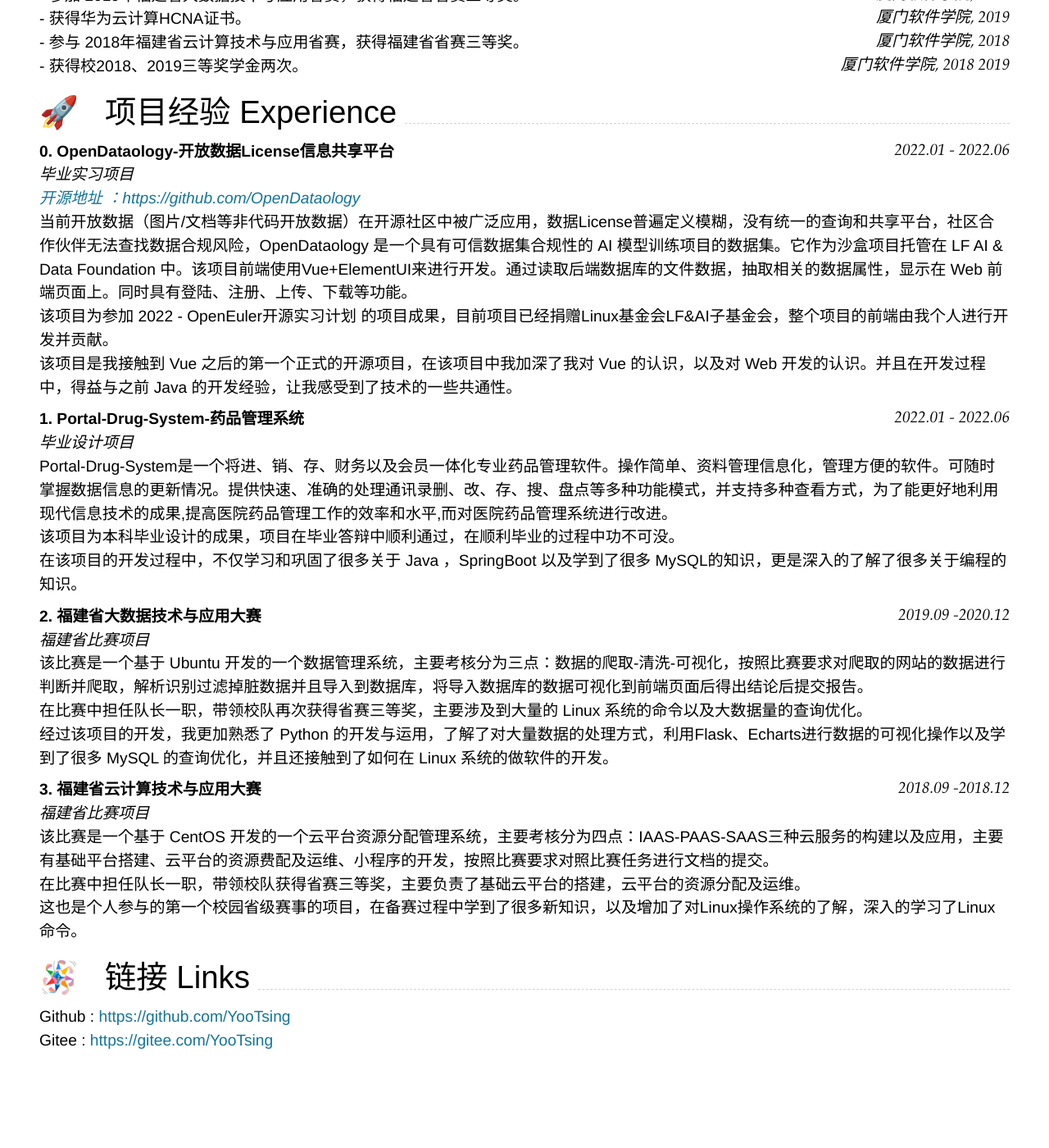
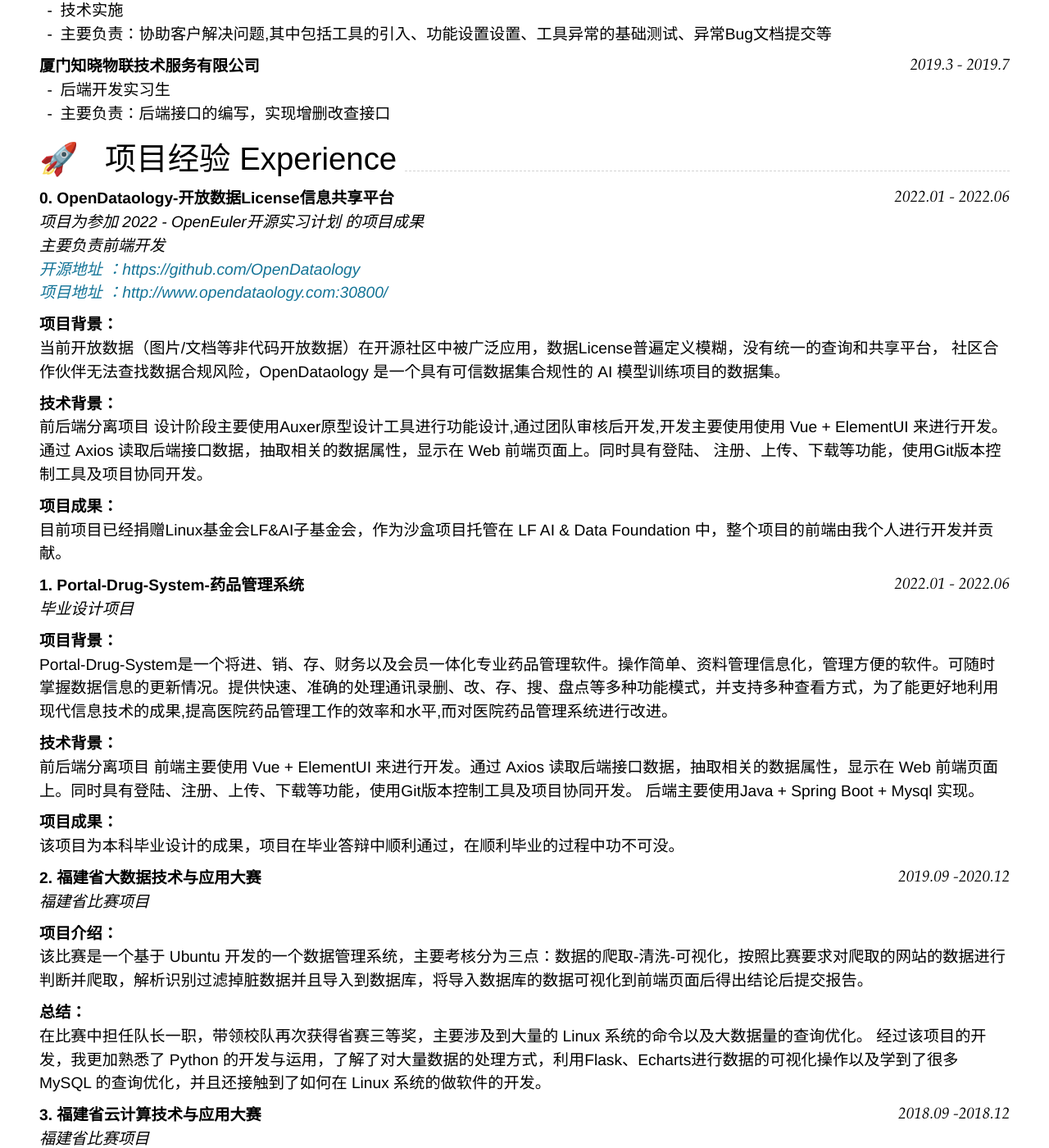
Before and after one commit to HuaQLII/nimo-markdown-ls, a Jekyll site: the page built from index.md, in a window 1280 px wide and 1400 px high, scrolled down 1111 px. Shown: the whole window at 82% size. Built offline with Jekyll 4.4.1, drawn with Linux system fonts in a browser that asks for light colours; nearby versions of some CDN libraries; before the commit the page ends 2442 px from its top, so only the background shows below that; some of the changed text lies outside the part shown.

Commit message:
2023.03.03

````diff
--- a/_includes/cv-contact.html
+++ b/_includes/cv-contact.html
@@ -1,3 +1,43 @@
+<!-- <div id="contact-info">
+
+    {% if page.homepage %}
+    <i class="" style="margin-left:1em"></i>
+    <i style="margin-left:0.5em;"> {{ page.homepage.text }}</i>
+    {% endif %}
+
+    {% if page.phone %}
+    <i class="" style="margin-left:1em"></i>
+    <i style="margin-left:0.5em;">{{ page.phone.text }}</i>
+    {% endif %}
+
+    {% if page.email %}
+    <i class="" style="margin-left:1em"></i>
+    <i style="margin-left:0.5em;">{{ page.email.text }}</i>
+    {% endif %}
+<br>
+    {% if page.school %}
+    <i class="" style="margin-left:0em"></i>
+    <i style="margin-left:0.5em;">{{ page.school.text }}</i>
+    {% endif %}
+
+    {% if page.age %}
+    <i class="" style="margin-left:1em"></i>
+    <i style="margin-left:0.5em;">{{ page.age.text }}</i>
+    {% endif %}
+
+    {% if page.idea %}
+    <i class="" style="margin-left:1em"></i>
+    <i style="margin-left:5.5em;">{{ page.idea.text }}</i>
+    {% endif %} -->
+  <!-- {% if page.age %}
+    <i class="fi-people" style="margin-left:1em"></i>
+    {{ page.age }}
+    {% endif %}  -->
+
+
+
+
+
 <div id="contact-info">
 
     {% if page.homepage %}
@@ -12,7 +52,7 @@
 
     {% if page.phone %}
     <i class="fi-telephone" style="margin-left:1em"></i>
-    {{ page.phone }}
+    <a href="{{page.phone.url }}" style="margin-left:0.5em">{{ page.phone.text }}</a>
     {% endif %}
 
 </div>
--- a/index.md
+++ b/index.md
@@ -1,16 +1,27 @@
 ---
 layout: cv
-title: 刘松 || YooTsing
+title: 刘松 || Lauson
 email:
-  url: mailto:liusong.main@gmail.com
-  text: liusong.main@gmail.com
+    url: mailto:im.lauson@gmail.com
+    text: 邮箱：im.lauson@gmail.com
+
 # homepage:
-#   url: https://www.skyzc.top
-#   text: https://www.skyzc.top
-phone: 18150385865
+
+#     # url: https://www.Yootsing.top
+
+#     text: 籍贯：山东菏泽
+
+phone:
+    text: 电话：18150385865
+# age:
+#     text: 年龄：24
+# school:
+#     text: 专业：软件工程
+# idea:
+#     text: 求职意向：前端开发
 ---
 
-# I'm 刘松
+# 🎏&nbsp; I'm 刘松
 
 <!--
 include contact information from the front matter
@@ -23,45 +34,14 @@ Supported arguments:
 
 {% include cv-contact.html %}
 
-## ✨&nbsp; 专业技能 Skill points
+## 🚣&nbsp; 专业技能 Skill Points
 
-1. 理解面向对象编程，熟练Java 编程语言。
-2. 独立搭建过项目的系统框架，熟悉SpringBoot 开发框架及其应用。
-3. 熟悉关系型数据库MySQL原理。
-4. 熟练掌握前端主流框架 Vue，熟练掌握 Vue+ElementUI 开发。
-5. 熟悉 Linux 操作系统，能够在其上进行开发部署项目。
-6. 熟悉 Git 版本控制工具及协同开发。
-7. 了解 python 语言及简单可视化设计，能够 Flask 的进行开发。
-
-
-
-## 💼&nbsp; 实习经历  Internship
-
-### **中国科学院软件研究所** `2022.1 - 2022.6`
-
-```
-福州，福建
-```
-
-- openEuler开源社区研发实习⽣（华为MindSpore项目组）
-
-### **厦门快商通科技股份有限公司** `2020.6 - 2020.9`
-
-```
-厦门，福建
-```
-
-- 技术实施
-
-### **厦门知晓物联技术服务有限公司** `2019.3 - 2019.7`
-
-```
-厦门，福建
-```
-
-- 后端开发实习生
-
-
+1. 熟悉Html、CSS、DIV + CSS布局以及Js基础知识。
+2. 熟悉 Vue、ElementUI的使用,有使用Vue + ElementUI + Axios + Git 开发经验。
+3. 熟悉 Linux 操作系统常用命令，能够在其上进行环境搭建项目部署。
+4. 熟练使用版本控制工具Git、快速原型设计工具Axure、接口测试工具Postman、前端构建工具 Webpack。
+5. 熟悉关系型数据库 MySQL 的基本使用。
+6. 了解面向对象编程，Java 编程语言，Spring SpringMVC Mybatis SpringBoot 开发框架。
 
 ## 🎓&nbsp; 教育经历  Education
 
@@ -70,93 +50,135 @@ Supported arguments:
 ```
 福州，福建
 ```
-
 - 软件工程
 
-<!-- ### **厦门知晓物联技术服务有限公司** `2019.3 - 2019.10`
+### **厦门软件学院**  `（全日制专科） 2017.9 - 2020.6`
 
 ```
 厦门，福建
 ```
+- 云计算技术与应用
 
-- Java 后端开发实习生 -->
+## 🏅&nbsp; 荣誉和奖励 Honor & Award
 
-### **厦门软件学院** `（全日制专科） 2017.9 - 2020.6`
+\- 参加 2022 openEuler 高校开发者实习，获得中国科学院软件研究所实习证书。<br>
+
+<!-- \- 获得华为云计算HCAI证书。<br> -->
+
+\- 参加 2019年福建省大数据技术与应用省赛，获得福建省省赛三等奖。<br>
+
+<!-- \- 获得华为云计算HCNA证书。 <br> -->
+
+\- 参与 2018年福建省云计算技术与应用省赛，获得福建省省赛三等奖。 <br>
+
+\- 获得校2017、2018、2019厦门软件学院三等奖学金三次。  <br>
+
+## 💼&nbsp; 实习经历  Internship
+
+### **中国科学院软件研究所** `2022.1 - 2022.6`
 
 ```
-厦门，福建
 ```
 
-- 云计算技术与应用
+- openEuler开源社区研发实习⽣
+- 主要负责：项目前端设计与开发、开源审核材料的整理 、API文档的编写
+- 主要使用：Vue + ElementUI + Axios + Git
+- 原型设计：Auxer
 
-##  🏅&nbsp; 荣誉和奖励 Honor & Award
+### **厦门快商通科技股份有限公司** `2020.6 - 2020.9`
 
-\- 参加 2022 openEuler 高校开发者实习，获得中国科学院软件研究所实习证书。 `福州大学至诚学院, 2022` <br>
+```
+```
 
-\- 获得华为云计算HCAI证书。 `厦门软件学院, 2020` <br>
+- 技术实施
+- 主要负责：协助客户解决问题,其中包括工具的引入、功能设置设置、工具异常的基础测试、异常Bug文档提交等
 
-\- 参加 2019年福建省大数据技术与应用省赛，获得福建省省赛三等奖。`厦门软件学院, 2019` <br>
+### **厦门知晓物联技术服务有限公司** `2019.3 - 2019.7`
 
-\- 获得华为云计算HCNA证书。 `厦门软件学院, 2019` <br>
+```
+```
 
-\- 参与 2018年福建省云计算技术与应用省赛，获得福建省省赛三等奖。`厦门软件学院, 2018` <br>
+- 后端开发实习生
+- 主要负责：后端接口的编写，实现增删改查接口
 
-\- 获得校2018、2019三等奖学金两次。 `厦门软件学院, 2018 2019` <br>
 
 ## 🚀 &nbsp; 项目经验 Experience
 
 ### **0. OpenDataology-开放数据License信息共享平台** `2022.01 - 2022.06`
 
-_毕业实习项目_<br>
+_项目为参加 2022 - OpenEuler开源实习计划 的项目成果_<br>
+_主要负责前端开发_<br>
 
 _[开源地址 ：https://github.com/OpenDataology](https://github.com/OpenDataology)_<br>
+_[项目地址 ：http://www.opendataology.com:30800/](http://www.opendataology.com:30800/)_<br>
 
-当前开放数据（图片/文档等非代码开放数据）在开源社区中被广泛应用，数据License普遍定义模糊，没有统一的查询和共享平台，社区合作伙伴无法查找数据合规风险，OpenDataology 是一个具有可信数据集合规性的 AI 模型训练项目的数据集。它作为沙盒项目托管在 LF AI & Data Foundation 中。该项目前端使用Vue+ElementUI来进行开发。通过读取后端数据库的文件数据，抽取相关的数据属性，显示在 Web 前端页面上。同时具有登陆、注册、上传、下载等功能。
+### **项目背景：**
 
-该项目为参加 2022 - OpenEuler开源实习计划 的项目成果，目前项目已经捐赠Linux基金会LF&AI子基金会，整个项目的前端由我个人进行开发并贡献。
+当前开放数据（图片/文档等非代码开放数据）在开源社区中被广泛应用，数据License普遍定义模糊，没有统一的查询和共享平台，
+社区合作伙伴无法查找数据合规风险，OpenDataology 是一个具有可信数据集合规性的 AI 模型训练项目的数据集。
+### **技术背景：**
+前后端分离项目
+设计阶段主要使用Auxer原型设计工具进行功能设计,通过团队审核后开发,开发主要使用使用 Vue + ElementUI 来进行开发。通过 Axios 读取后端接口数据，抽取相关的数据属性，显示在 Web 前端页面上。同时具有登陆、
+注册、上传、下载等功能，使用Git版本控制工具及项目协同开发。
 
-该项目是我接触到 Vue 之后的第一个正式的开源项目，在该项目中我加深了我对 Vue 的认识，以及对 Web 开发的认识。并且在开发过程中，得益与之前 Java 的开发经验，让我感受到了技术的一些共通性。
+### **项目成果：**
 
-<div style="page-break-after:always"></div>
+目前项目已经捐赠Linux基金会LF&AI子基金会，作为沙盒项目托管在 LF AI & Data Foundation 中，整个项目的前端由我个人进行开发并贡献。
+<!-- <div style="page-break-after:always"></div> -->
 
 ### **1. Portal-Drug-System-药品管理系统** `2022.01 - 2022.06`
 
 _毕业设计项目_<br>
 
+### **项目背景：**
+
 Portal-Drug-System是一个将进、销、存、财务以及会员一体化专业药品管理软件。操作简单、资料管理信息化，管理方便的软件。可随时掌握数据信息的更新情况。提供快速、准确的处理通讯录删、改、存、搜、盘点等多种功能模式，并支持多种查看方式，为了能更好地利用现代信息技术的成果,提高医院药品管理工作的效率和水平,而对医院药品管理系统进行改进。
 
+### **技术背景：**
+前后端分离项目
+前端主要使用 Vue + ElementUI 来进行开发。通过 Axios 读取后端接口数据，抽取相关的数据属性，显示在 Web 前端页面上。同时具有登陆、注册、上传、下载等功能，使用Git版本控制工具及项目协同开发。
+后端主要使用Java + Spring Boot + Mysql 实现。
+
+### **项目成果：**
 该项目为本科毕业设计的成果，项目在毕业答辩中顺利通过，在顺利毕业的过程中功不可没。
 
-在该项目的开发过程中，不仅学习和巩固了很多关于 Java ，SpringBoot 以及学到了很多 MySQL的知识，更是深入的了解了很多关于编程的知识。
 
 ### **2. 福建省大数据技术与应用大赛** `2019.09 -2020.12`
 
 _福建省比赛项目_<br>
 
-该比赛是一个基于 Ubuntu 开发的一个数据管理系统，主要考核分为三点：数据的爬取-清洗-可视化，按照比赛要求对爬取的网站的数据进行判断并爬取，解析识别过滤掉脏数据并且导入到数据库，将导入数据库的数据可视化到前端页面后得出结论后提交报告。
+### **项目介绍：**
 
-在比赛中担任队长一职，带领校队再次获得省赛三等奖，主要涉及到大量的 Linux 系统的命令以及大数据量的查询优化。
+该比赛是一个基于 Ubuntu
+开发的一个数据管理系统，主要考核分为三点：数据的爬取-清洗-可视化，按照比赛要求对爬取的网站的数据进行判断并爬取，解析识别过滤掉脏数据并且导入到数据库，将导入数据库的数据可视化到前端页面后得出结论后提交报告。
 
-经过该项目的开发，我更加熟悉了 Python 的开发与运用，了解了对大量数据的处理方式，利用Flask、Echarts进行数据的可视化操作以及学到了很多 MySQL 的查询优化，并且还接触到了如何在 Linux 系统的做软件的开发。
+### **总结：**
+
+在比赛中担任队长一职，带领校队再次获得省赛三等奖，主要涉及到大量的 Linux 系统的命令以及大数据量的查询优化。 经过该项目的开发，我更加熟悉了
+Python 的开发与运用，了解了对大量数据的处理方式，利用Flask、Echarts进行数据的可视化操作以及学到了很多
+MySQL 的查询优化，并且还接触到了如何在 Linux 系统的做软件的开发。
 
 ### **3. 福建省云计算技术与应用大赛** `2018.09 -2018.12`
 
 _福建省比赛项目_<br>
 
-该比赛是一个基于 CentOS 开发的一个云平台资源分配管理系统，主要考核分为四点：IAAS-PAAS-SAAS三种云服务的构建以及应用，主要有基础平台搭建、云平台的资源费配及运维、小程序的开发，按照比赛要求对照比赛任务进行文档的提交。
+### **项目介绍：**
+
+该比赛是一个基于 CentOS
+开发的一个云平台资源分配管理系统，主要考核分为四点：IAAS-PAAS-SAAS三种云服务的构建以及应用，主要有基础平台搭建、云平台的资源费配及运维、小程序的开发，按照比赛要求对照比赛任务进行文档的提交。
+
+### **总结：**
 
 在比赛中担任队长一职，带领校队获得省赛三等奖，主要负责了基础云平台的搭建，云平台的资源分配及运维。
-
 这也是个人参与的第一个校园省级赛事的项目，在备赛过程中学到了很多新知识，以及增加了对Linux操作系统的了解，深入的学习了Linux命令。
 
-##  🪅  &nbsp; 链接 Links
 
-Github : [https://github.com/YooTsing](https://github.com/YooTsing)
+## 🔗&nbsp; 链接 Links
 
-Gitee : [https://gitee.com/YooTsing](https://gitee.com/YooTsing)
 
+Github : [https://github.com/im-lauson](https://github.com/im-lauson)
 
 
 <!-- ### Footer
 
-Last updated: August 2021-->
+Last updated: February 2023-->
````
